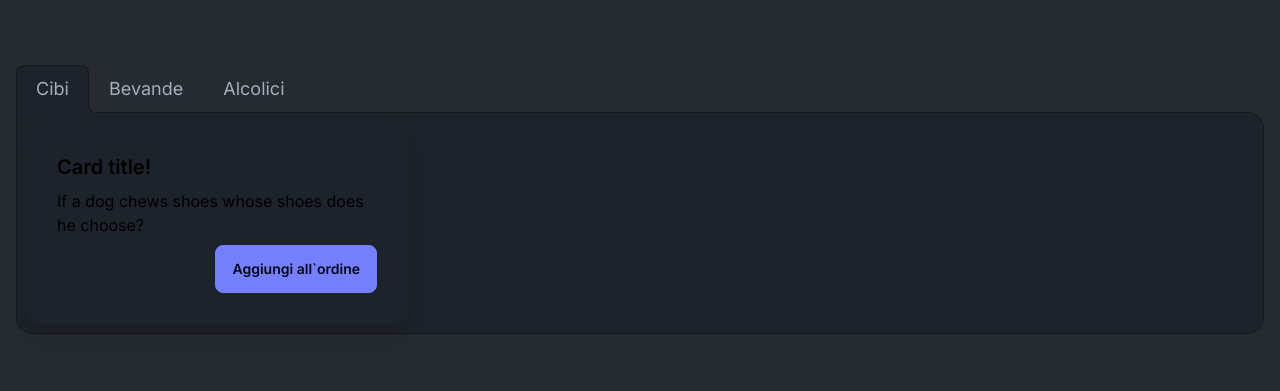
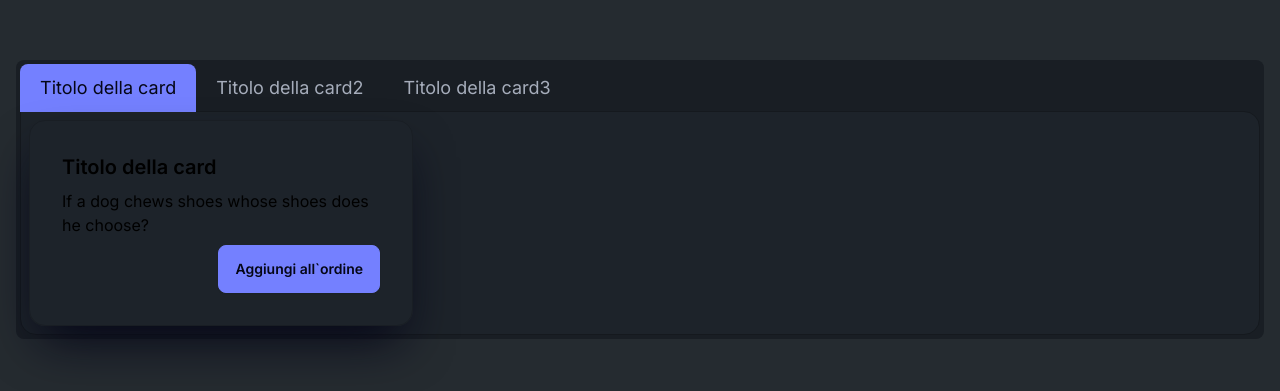
Before and after one commit to NAIM9609/guest-table-orders, a Next.js app: page /menu in a window 1280 px wide. Shown: the part 201-592 px from the top of the page. Built offline with nearby package versions, Linux system fonts and the light colour scheme.

Commit message:
avoid console errors and delete old files

```diff
--- a/src/app/components/AddToCart.tsx
+++ /dev/null
@@ -1,16 +0,0 @@
-'use client';
-import React from 'react'
-
-function AddItemToCart() {
-    console.log("Elemento aggiunto");
-}
-
-const AddToCart = () => {
-  return (
-    <>
-      <button className='btn btn-primary' onClick={AddItemToCart}>AddToCart</button>
-    </>
-  )
-}
-
-export default AddToCart
--- a/src/app/components/MenuItem.tsx
+++ b/src/app/components/MenuItem.tsx
@@ -1,6 +1,11 @@
 import React from "react";
 
-const MenuItem = () => {
+export interface ChildComponentProps {
+  title: string;
+}
+
+const MenuItem : React.FC<ChildComponentProps> = ({ title }) => {
+
     const OpenModal = () =>
       {
         if(document) {
@@ -13,9 +18,9 @@ const MenuItem = () => {
 
   return (
     <>
-      <div className="card w-96 bg-base-100 shadow-xl shadow-2xl">
+      <div className="card card-bordered w-96 shadow-primary-content shadow-2xl">
         <div className="card-body">
-          <h2 className="card-title">Card title!</h2>
+          <h2 className="card-title">{title}</h2>
           <p>If a dog chews shoes whose shoes does he choose?</p>
           <div className="card-actions justify-end">
             <button
--- a/src/app/components/MenuListItem.tsx
+++ /dev/null
@@ -1,13 +0,0 @@
-import React from 'react'
-import AddToCart from './AddToCart'
-
-const MenuListItem = () => {
-  return (
-    <>
-      MenuListItem
-        <AddToCart />
-    </>
-  )
-}
-
-export default MenuListItem
--- a/src/app/components/MenuTab.tsx
+++ b/src/app/components/MenuTab.tsx
@@ -1,54 +1,56 @@
 "use client";
 
-import React, { useState } from "react";
-import MenuItem from "./MenuItem";
+import React, { Fragment, useState } from "react";
+import MenuItem, { ChildComponentProps } from "./MenuItem";
 import ModalAddToCart from "./ModalAddToCart";
 
-function GetTabMenuItems(t: string) {
-    return (
-        <>
-            <MenuItem />
-        </>
-    );
+function GetTabMenuItems(t: ChildComponentProps) {
+  return <MenuItem key={t.title + "menuItem"} title={t.title} />;
 }
 
 const MenuTab = () => {
   const [selectedMenuTab, setSelectedMenuTab] = useState("");
-  const menuTabs = ["Cibi", "Bevande", "Alcolici"];
+  const menuTabs = [
+    { title: "Titolo della card" },
+    { title: "Titolo della card2" },
+    { title: "Titolo della card3" },
+  ];
 
   const handleOptionChange = (event: any) => {
     setSelectedMenuTab(event.target.value);
-    console.log(event.target.value);
   };
 
   return (
-    <>
-      <div role="tablist" className="tabs tabs-lifted tabs-lg">
+    <Fragment>
+      <div role="tablist" className="tabs tabs-boxed tabs-lg">
         {menuTabs.map((t, index) => {
-            const tabClassName = !selectedMenuTab && !index ? "tab tab-active" : "tab";
+          const tabClassName =
+            !selectedMenuTab && !index ? "tab tab-active" : "tab";
 
           return (
-            <>
+            <Fragment key={t.title}>
               <input
+                key={t.title + "radio"}
                 type="radio"
                 name="menuTabChoice"
                 className={tabClassName}
                 role="tab"
                 onChange={handleOptionChange}
-                aria-label={t}
+                aria-label={t.title}
               />
               <div
+                key={t.title}
                 role="tabpanel"
                 className="tab-content bg-base-100 border-base-300 rounded-box p-2"
               >
                 {GetTabMenuItems(t)}
               </div>
-            </>
+            </Fragment>
           );
         })}
       </div>
       <ModalAddToCart />
-    </>
+    </Fragment>
   );
 };
 
```
